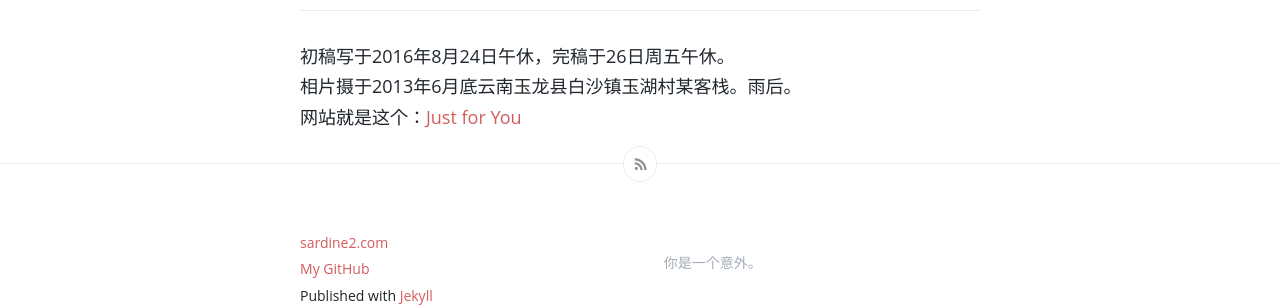
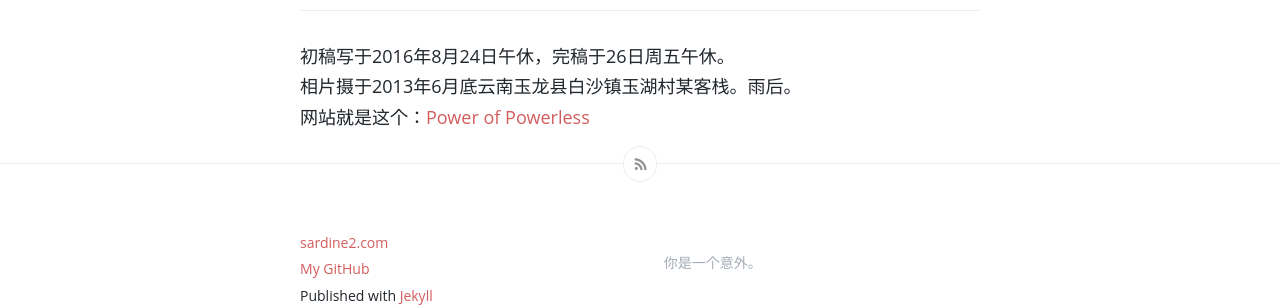
Before and after one commit to sardine2/wangshourong, a Jekyll site: the page built from _posts/2016-08-24-Out-of-Focus.md, in a window 1280 px wide. Shown: the part 1977-2284 px from the top of the page. Built offline with Jekyll 4.4.1, drawn with Linux system fonts in a browser that asks for light colours; comment, search, counter and statistics services are not loaded.

Commit message:
Update 2016-08-24-Out-of-Focus.md

```diff
--- a/_posts/2016-08-24-Out-of-Focus.md
+++ b/_posts/2016-08-24-Out-of-Focus.md
@@ -51,4 +51,4 @@ image: flower.jpg
 ---
 初稿写于2016年8月24日午休，完稿于26日周五午休。
 相片摄于2013年6月底云南玉龙县白沙镇玉湖村某客栈。雨后。
-网站就是这个：[Just for You](wangshourong.sardine2.com)
+网站就是这个：[Power of Powerless](wangshourong.sardine2.com)
```
